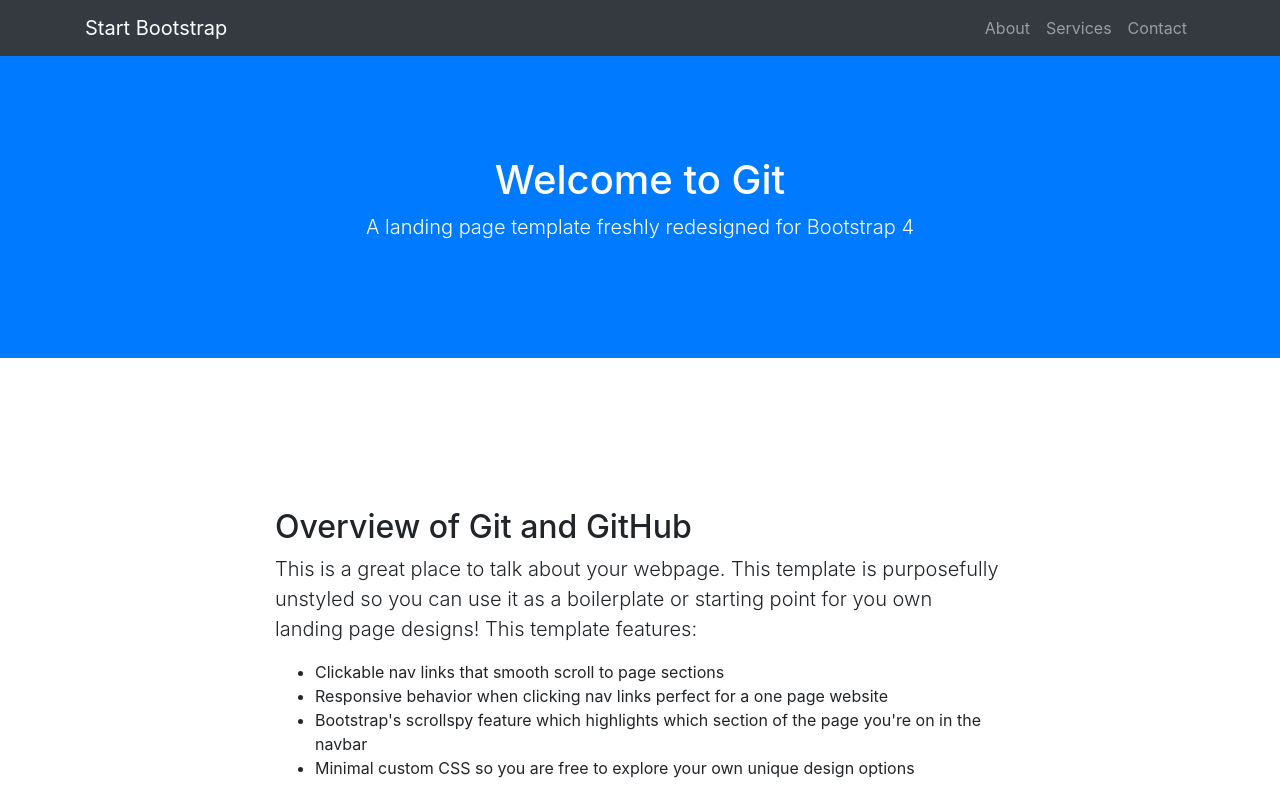
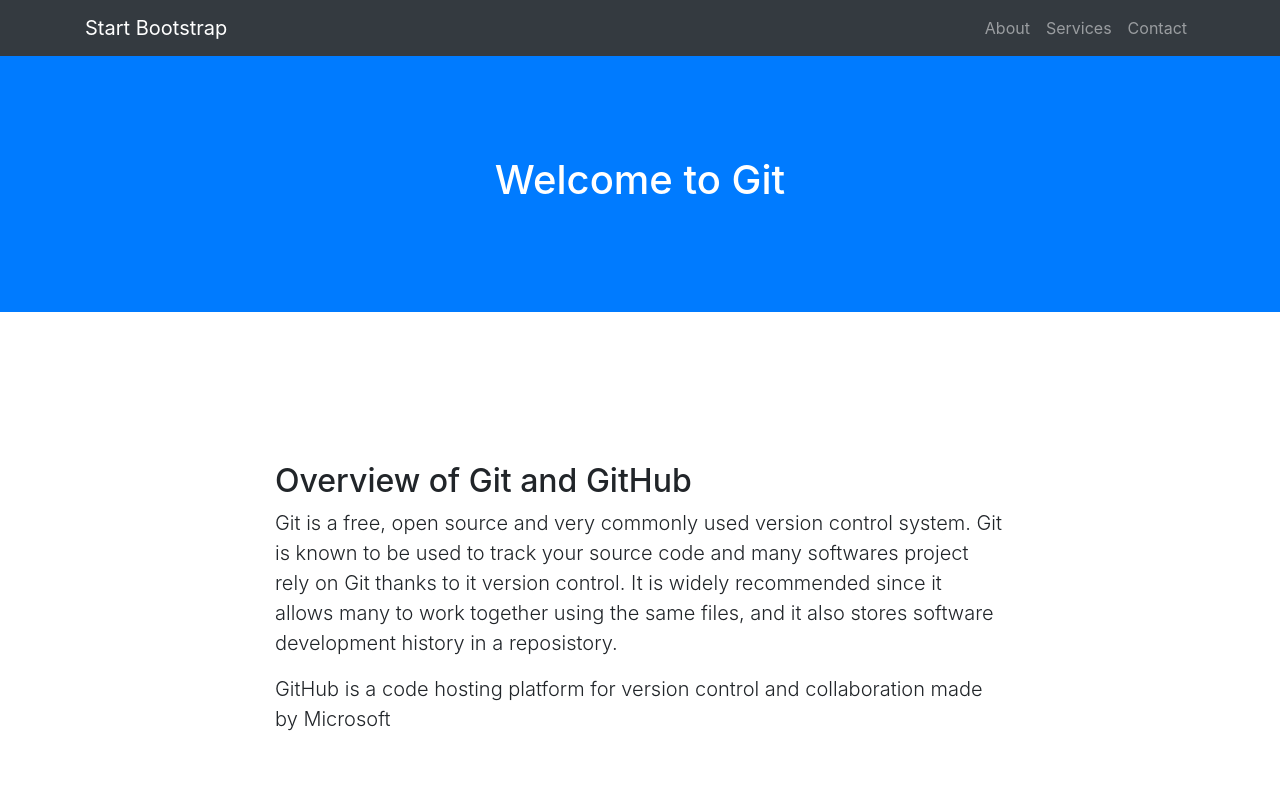
Before and after one commit to NLa16/NLa16.github.io, a website with bundled scripts: page index.html in a window 1280 px wide. Shown: the top 800 px of the page. Built offline with nearby package versions, Linux system fonts and the light colour scheme.

Commit message:
Git and GitHub initial commit

```diff
--- a/index.html
+++ b/index.html
@@ -46,7 +46,6 @@
   <header class="bg-primary text-white">
     <div class="container text-center">
       <h1>Welcome to Git</h1>
-      <p class="lead">A landing page template freshly redesigned for Bootstrap 4</p>
     </div>
   </header>
 
@@ -55,13 +54,8 @@
       <div class="row">
         <div class="col-lg-8 mx-auto">
           <h2>Overview of Git and GitHub</h2>
-          <p class="lead">This is a great place to talk about your webpage. This template is purposefully unstyled so you can use it as a boilerplate or starting point for you own landing page designs! This template features:</p>
-          <ul>
-            <li>Clickable nav links that smooth scroll to page sections</li>
-            <li>Responsive behavior when clicking nav links perfect for a one page website</li>
-            <li>Bootstrap's scrollspy feature which highlights which section of the page you're on in the navbar</li>
-            <li>Minimal custom CSS so you are free to explore your own unique design options</li>
-          </ul>
+          <p class="lead">Git is a free, open source and very commonly used version control system. Git is known to be used to track your source code and many softwares project rely on Git thanks to it version control. It is widely recommended since it allows many to work together using the same files, and it also stores software development history in a reposistory.</p>
+          <p class="lead">GitHub is a code hosting platform for version control and collaboration made by Microsoft</p>
         </div>
       </div>
     </div>
```
